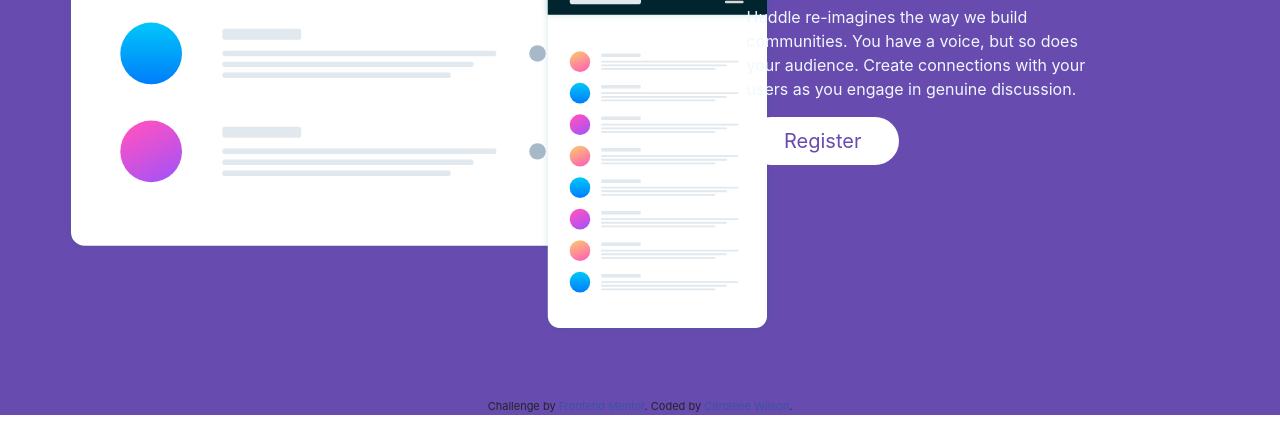
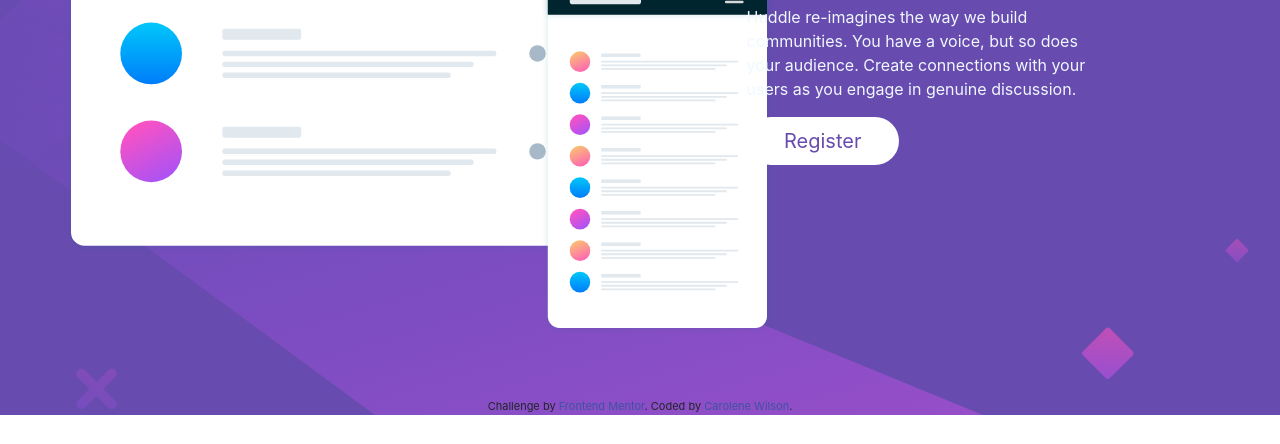
Before and after one commit to Carolenesw/Huddle-landing-page, a plain HTML site: page index.html in a window 1280 px wide. Shown: the part 356-800 px from the top of the page. Drawn offline with nearby package versions, Linux system fonts and the light colour scheme.

Commit message:
add background image

```diff
--- a/style/style.css
+++ b/style/style.css
@@ -1,7 +1,8 @@
 .body{
     background-color: hsl(257, 40%, 49%);
-    background-image: image("./images/bg-desktop.svg");
+    background-image: url("../images/bg-desktop.svg");
 }
+
 
 .container-fluid {
     padding-bottom: 5%;
```
